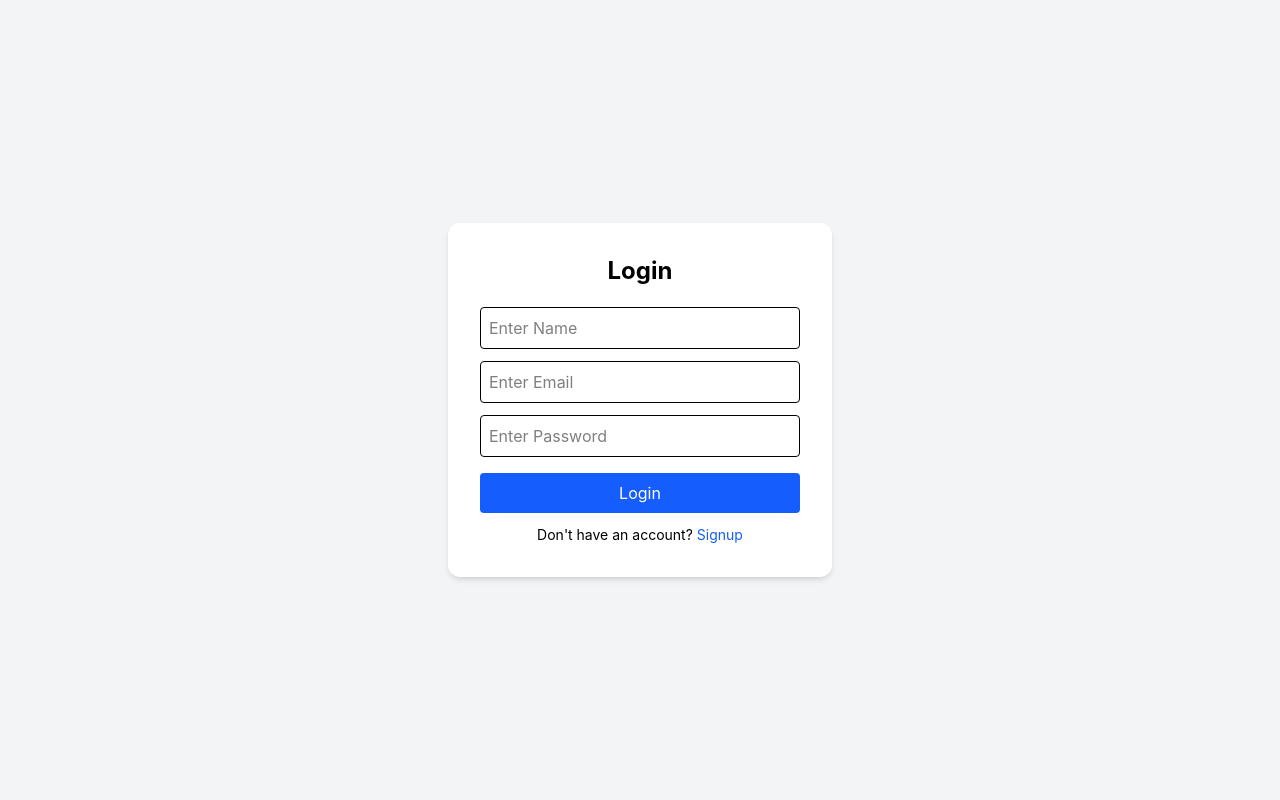
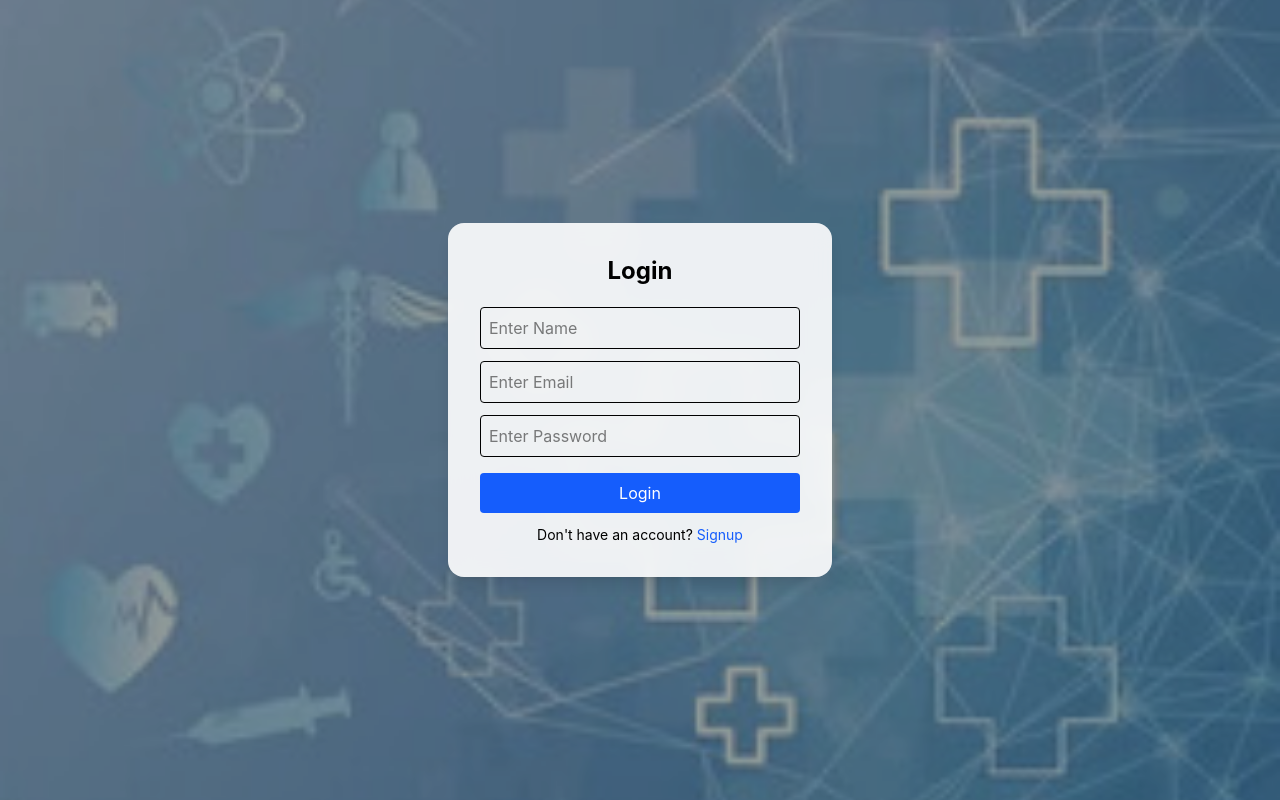
Before and after one commit to Saksham27Khanna/Patient-Healthcare, a React (Vite) app: page /login in a window 1280 px wide. Built offline with nearby package versions, Linux system fonts and the light colour scheme.

Commit message:
modified the appointment page

```diff
--- a/src/pages/Auth/Login.jsx
+++ b/src/pages/Auth/Login.jsx
@@ -36,11 +36,19 @@ const Login = () => {
     };
 
     return (
-        <div className="min-h-screen flex items-center justify-center bg-gray-100 px-4">
+        <div
+            className="min-h-screen flex items-center justify-center px-4 bg-cover bg-center relative"
+            style={{
+                backgroundImage: "url('background.jpg')"
+            }}
+        >
+            {/* Overlay */}
+            <div className="absolute inset-0 bg-black/40"></div>
 
+            {/* Form */}
             <form
                 onSubmit={handleLogin}
-                className="bg-white p-5 sm:p-8 rounded-xl shadow-md w-full max-w-sm"
+                className="relative bg-white/90 backdrop-blur-md p-5 sm:p-8 rounded-2xl shadow-lg w-full max-w-sm"
             >
                 <h2 className="text-xl sm:text-2xl font-bold mb-5 text-center">
                     Login
@@ -76,7 +84,7 @@ const Login = () => {
                     required
                 />
 
-                <button className="bg-blue-600 text-white w-full py-2 rounded mb-3 text-sm sm:text-base">
+                <button className="bg-blue-600 hover:bg-blue-700 transition text-white w-full py-2 rounded mb-3 text-sm sm:text-base">
                     Login
                 </button>
 
@@ -84,13 +92,12 @@ const Login = () => {
                     Don't have an account?{" "}
                     <span
                         onClick={() => navigate("/signup")}
-                        className="text-blue-600 cursor-pointer"
+                        className="text-blue-600 cursor-pointer hover:underline"
                     >
                         Signup
                     </span>
                 </p>
             </form>
-
         </div>
     );
 };
--- a/src/pages/Auth/Signup.jsx
+++ b/src/pages/Auth/Signup.jsx
@@ -38,11 +38,19 @@ const Signup = () => {
     };
 
     return (
-        <div className="min-h-screen flex items-center justify-center bg-gray-100 px-4">
+        <div
+            className="min-h-screen flex items-center justify-center px-4 bg-cover bg-center relative"
+            style={{
+                backgroundImage: "url('/background.jpg')" // 👈 same image from public folder
+            }}
+        >
+            {/* Overlay */}
+            <div className="absolute inset-0 bg-black/40"></div>
 
+            {/* Form */}
             <form
                 onSubmit={handleSignup}
-                className="bg-white p-5 sm:p-8 rounded-xl shadow-md w-full max-w-sm"
+                className="relative bg-white/90 backdrop-blur-md p-5 sm:p-8 rounded-2xl shadow-lg w-full max-w-sm"
             >
                 <h2 className="text-xl sm:text-2xl font-bold mb-5 text-center">
                     Signup
@@ -78,7 +86,7 @@ const Signup = () => {
                     required
                 />
 
-                <button className="bg-green-600 text-white w-full py-2 rounded mb-3 text-sm sm:text-base">
+                <button className="bg-green-600 hover:bg-green-700 transition text-white w-full py-2 rounded mb-3 text-sm sm:text-base">
                     Signup
                 </button>
 
@@ -86,13 +94,12 @@ const Signup = () => {
                     Already have an account?{" "}
                     <span
                         onClick={() => navigate("/login")}
-                        className="text-blue-600 cursor-pointer"
+                        className="text-blue-600 cursor-pointer hover:underline"
                     >
                         Login
                     </span>
                 </p>
             </form>
-
         </div>
     );
 };
--- a/src/pages/Dashboard.jsx
+++ b/src/pages/Dashboard.jsx
@@ -202,7 +202,10 @@ import Loader from "../components/Loader";
 
 const Dashboard = () => {
     const [appointments, setAppointments] = useState([]);
-    const [medications, setMedications] = useState([]);
+    const [medications, setMedications] = useState(() => {
+        const stored = localStorage.getItem("medications");
+        return stored ? JSON.parse(stored) : defaultMedications;
+    });
     const [notes, setNotes] = useState([]);
     const [loading, setLoading] = useState(true);
 
```
Also changed, not shown: public/background.jpg (added), src/vercel.json (deleted).
